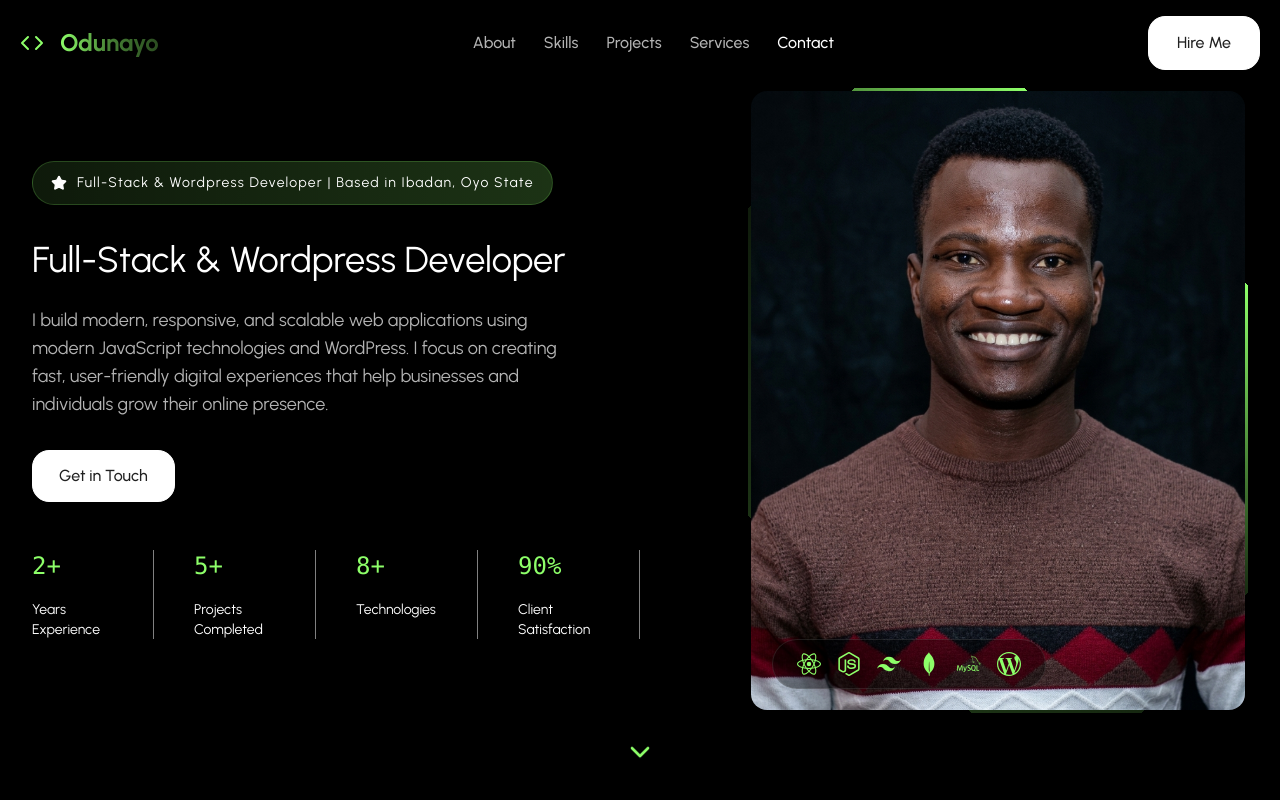
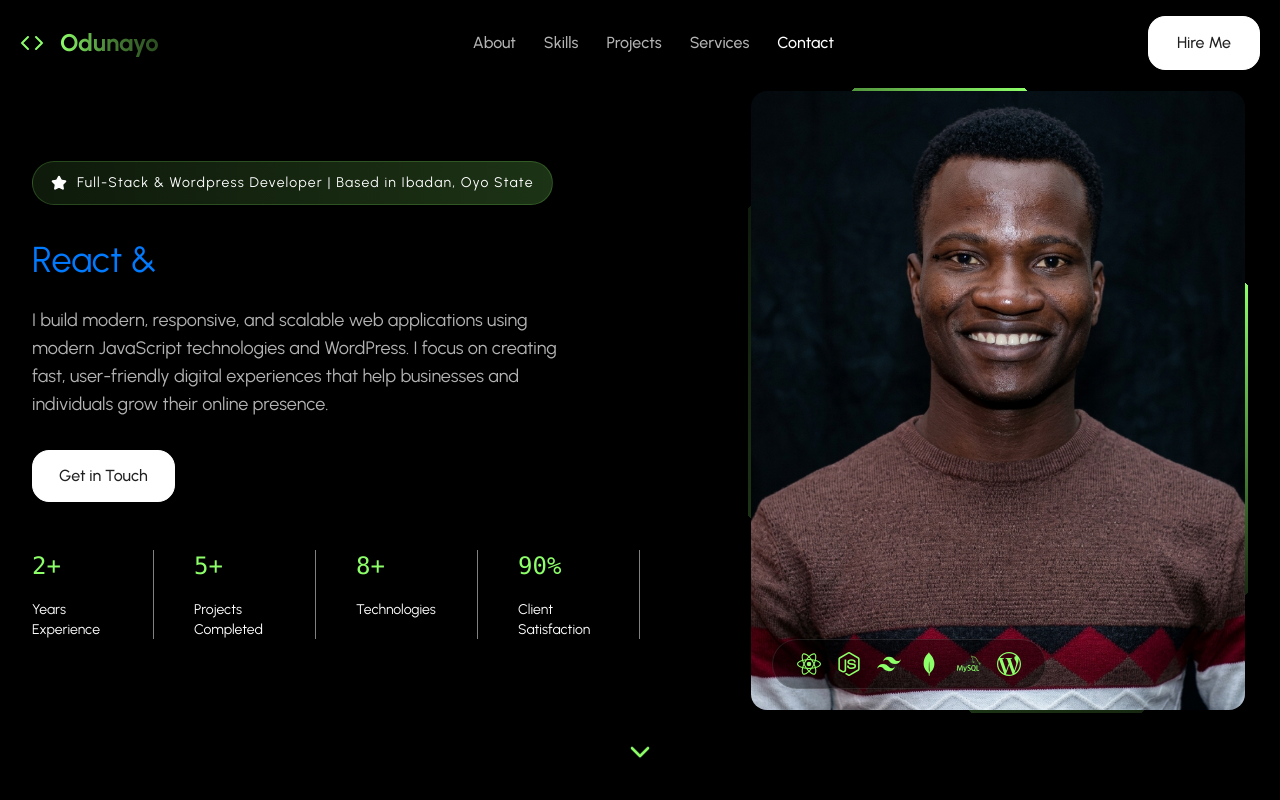
Before and after one commit to Hordunayo/Odunayo-Popoola-portfolio, a React (Vite) app: page / in a window 1280 px wide. Shown: the top 800 px of the page. Built offline with nearby package versions, Linux system fonts and the light colour scheme.

Commit message:
adding the rotating words

```diff
--- a/src/components/sections/Hero.jsx
+++ b/src/components/sections/Hero.jsx
@@ -13,6 +13,7 @@ import { scrollToSection } from "../../hooks/useScrollSpy";
 import FadeIn from "../animations/FadeIn";
 import RadialGradientBackground from "../backgrounds/RadialGradientBackground";
 import myPic from "../../../public/images/me.png";
+import RotatingWord from "../ui/RotatingWord";
 
 const Hero = () => {
   return (
@@ -33,9 +34,15 @@ const Hero = () => {
               </div>
             </FadeIn>
 
+            {/* <FadeIn delay={100}>
+              <h1 className="text-4xl md:text-5xl lg:text-4xl font-normal text-white mb-6 leading-tight">
+                Full-Stack & Wordpress Developer
+              </h1>
+            </FadeIn> */}
+
             <FadeIn delay={100}>
               <h1 className="text-4xl md:text-5xl lg:text-4xl font-normal text-white mb-6 leading-tight">
-                Full-Stack & Wordpress Developer
+                <RotatingWord />
               </h1>
             </FadeIn>
 
--- /dev/null
+++ b/src/components/ui/RotatingWord.jsx
@@ -0,0 +1,32 @@
+import { useState, useEffect } from "react";
+
+function RotatingWord() {
+  const words = ["Full-Stack", "WordPress", "Frontend", "React"];
+  const [index, setIndex] = useState(0);
+  const [fade, setFade] = useState(true);
+
+  useEffect(() => {
+    const interval = setInterval(() => {
+      setFade(false);
+      setTimeout(() => {
+        setIndex((prev) => (prev + 1) % words.length);
+        setFade(true);
+      }, 300);
+    }, 2000);
+    return () => clearInterval(interval);
+  }, []);
+
+  return (
+    <span
+      className="inline-block text-[#007bff] transition-all duration-300"
+      style={{
+        opacity: fade ? 1 : 0,
+        transform: fade ? "translateY(0)" : "translateY(10px)",
+      }}
+    >
+      {words[index]} &
+    </span>
+  );
+}
+
+export default RotatingWord
```
